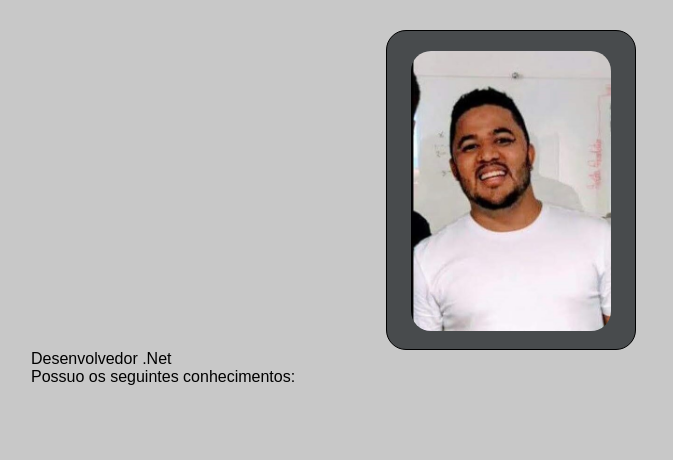
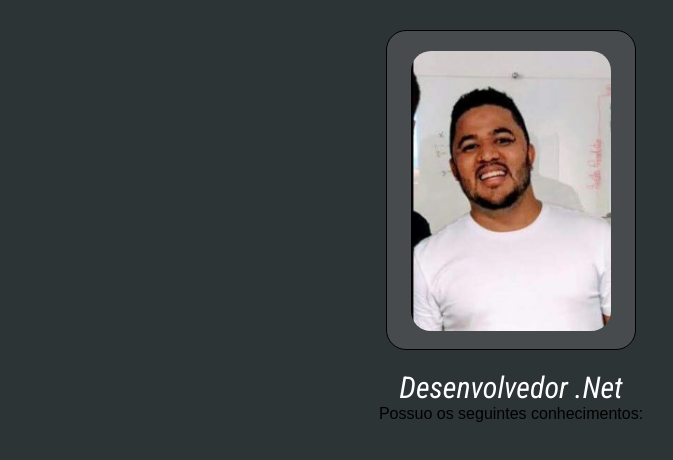
Before and after one commit to Diegolaquino/diegolaquino.github.io, a plain HTML site: page index.html in a window 1280 px wide. Shown: the whole page, without its empty margins (129-802 px from the left). Drawn offline with Linux system fonts and the light colour scheme.

Commit message:
css modificado

```diff
--- a/css/main.css
+++ b/css/main.css
@@ -1,5 +1,5 @@
 body{
-    background-color: #c8c8c8;
+    background-color: #2d3436;
 }
 
 .quadro{
@@ -20,4 +20,15 @@ img{
     display: block;
     margin: auto;
     border-radius: 20px;
+    border: 1px solid black;
 }
+.titulo{
+    color: #fff;
+    font-family: Roboto Condensed, sans-serif;
+    display: block;
+    font-size: 30px;
+    margin-top: 20px;
+}
+.informacoes{
+    text-align: center;
+}
```
